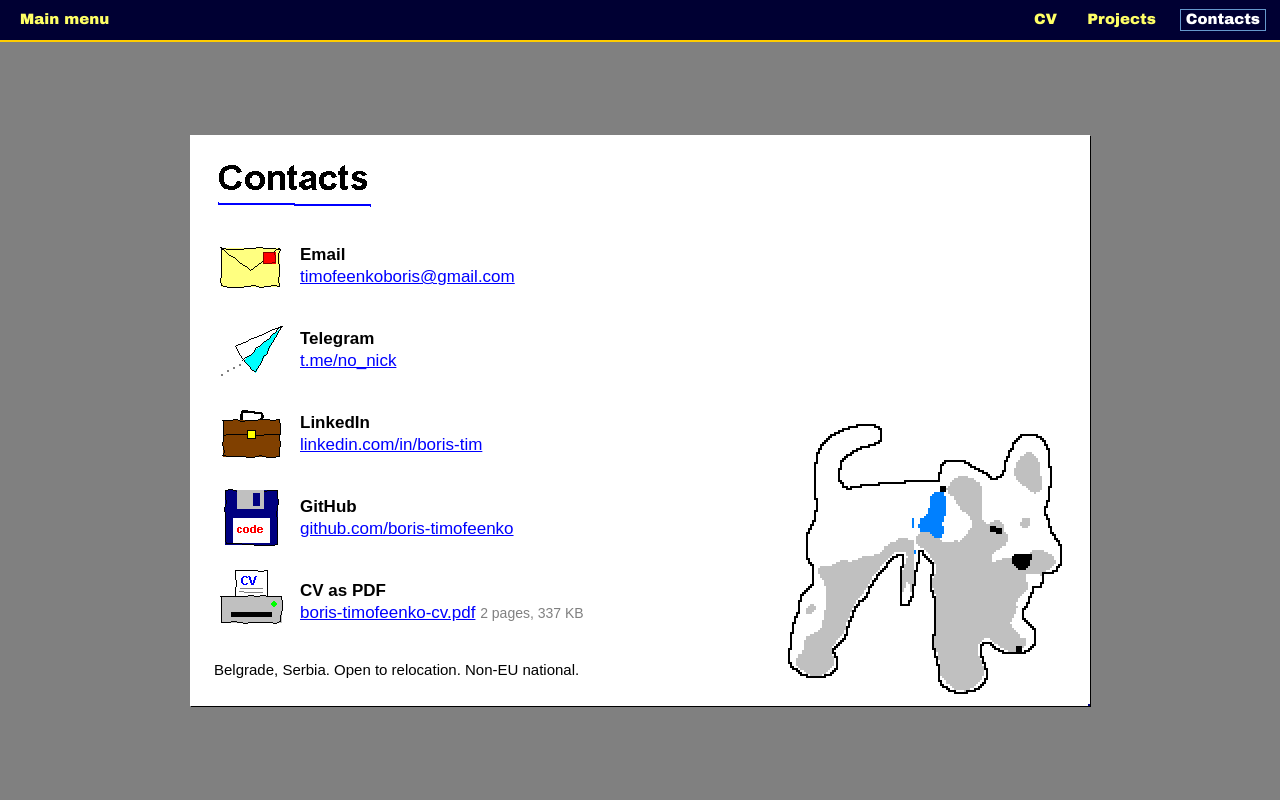
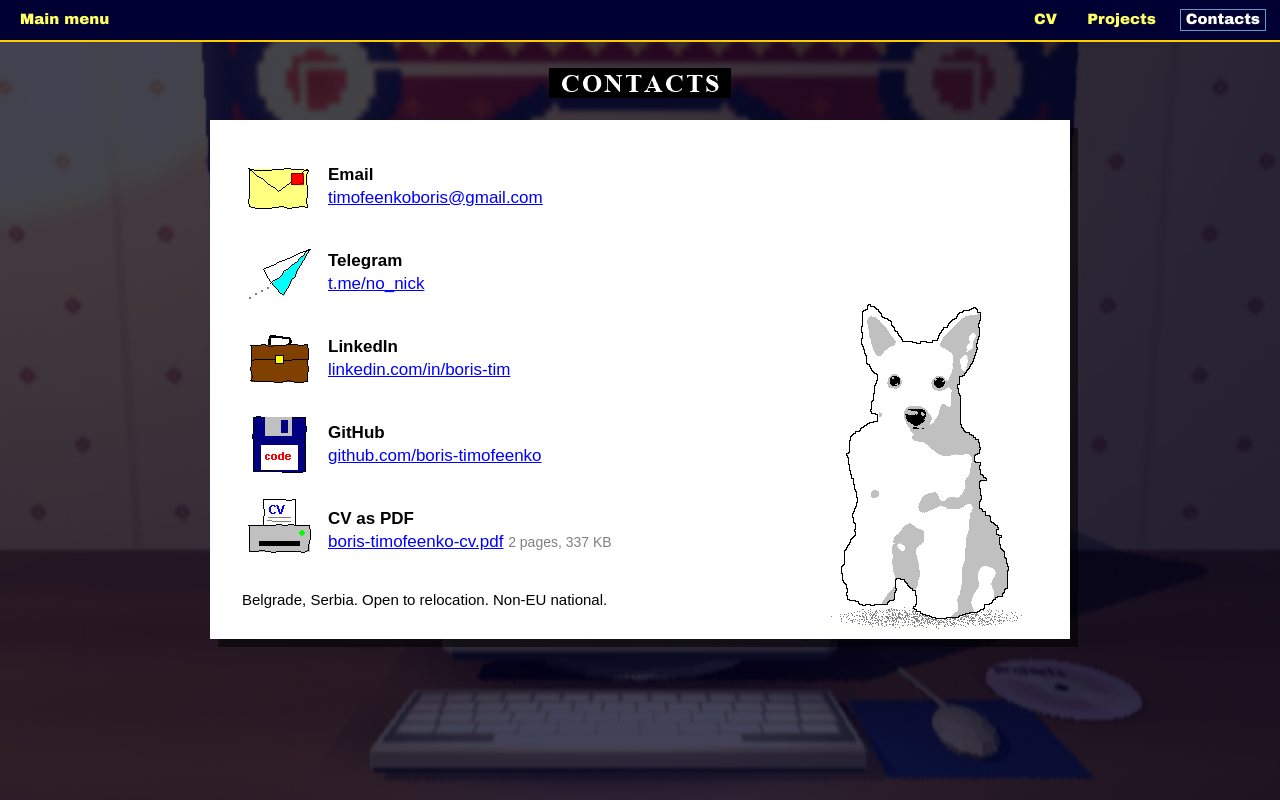
Before and after one commit to boris-timofeenko/b0ris.net, a plain HTML site: page contacts/index.html in a window 1280 px wide. Drawn offline with Linux system fonts and the light colour scheme.

Commit message:
Deploy 14 November 2026 from 299e7bb-dirty

```diff
--- a/contacts/index.html
+++ b/contacts/index.html
@@ -7,30 +7,36 @@
 <title>Contacts: b0ris.net</title>
 <link rel="stylesheet" href="../v/disc/disc.css?v=6da0a4ae">
 <style>
-/* The contacts drawn in Paint: the grey workspace over the whole screen, a white canvas */
-html { background: #808080; -webkit-text-size-adjust: 100%; }
-body { margin: 0; min-height: 100vh; display: flex; flex-direction: column; }
-@supports (height: 100dvh) { body { min-height: 100dvh; } }
-img { image-rendering: pixelated; }
-.work { flex: 1; display: flex; flex-direction: column; justify-content: center; padding: 20px 16px; }
-.canvas { position: relative; box-sizing: border-box; width: 100%; max-width: 900px; min-height: 470px; margin: 0 auto; padding: 22px 24px 26px; background: #FFFFFF; box-shadow: 1px 1px 0 #000; overflow: hidden; }
-.canvas h1 { margin: 0 0 18px; line-height: 0; }
+/* Contacts: the Paint drawing printed out. The room of the projects menu behind, dimmed as on the list of all
+   projects, the black name bar over it, and the white sheet from the printer with the icons drawn in Paint and Tundra
+   drawn in Paint too, but turning in 3D (tools/proto/paint_tundra.py, v/disc/paint-dog.js). */
+html { background: #000022; -webkit-text-size-adjust: 100%; }
+body { margin: 0; min-height: 100vh; color: #000; font: 17px/1.3 Arial, Helvetica, sans-serif;
+  background: linear-gradient(rgba(0,0,30,0.74), rgba(0,0,30,0.74)), #000022 url(../v/proto/menu-room.jpg?v=ae94d8cd) center / cover fixed; }
+img, canvas { image-rendering: pixelated; }
+.page { max-width: 860px; margin: 0 auto; padding: 26px 16px 64px; }
+.page h1 { margin: 0 0 22px; line-height: 0; text-align: center; }
+.sheet { position: relative; box-sizing: border-box; min-height: 470px; padding: 30px 32px 30px; background: #FFFFFF;
+  box-shadow: 8px 8px 0 rgba(0,0,0,0.55); }
 /* the Text tool had no smoothing */
-.list { list-style: none; margin: 0; padding: 0; display: grid; gap: 10px; max-width: 520px; position: relative; z-index: 1;
-  font: 17px/1.3 Arial, Helvetica, sans-serif; -webkit-font-smoothing: none; color: #000; }
+.list { list-style: none; margin: 0; padding: 0; display: grid; gap: 12px; max-width: 470px; -webkit-font-smoothing: none; }
 .list li { display: grid; grid-template-columns: 72px minmax(0, 1fr); gap: 14px; align-items: center; }
-.list b { display: block; font-weight: bold; }
+.list b { display: block; }
 .list a { color: #0000FF; overflow-wrap: anywhere; }
 .list a.pic { display: block; line-height: 0; border: 1px dashed transparent; }
-.list a.pic:hover, .list a.pic:focus { border-color: #000; outline: none; }
+.list li:hover a.pic, .list a.pic:focus { border-color: #000; outline: none; }
 .list small { font-size: 14px; color: #808080; }
-.where { margin: 20px 0 0; font: 15px/1.4 Arial, Helvetica, sans-serif; -webkit-font-smoothing: none; color: #000; position: relative; z-index: 1; max-width: 520px; }
-.dog { position: absolute; right: 8px; bottom: -6px; width: 300px; height: auto; }
-.handle { position: absolute; right: -4px; bottom: -4px; width: 6px; height: 6px; background: #000080; }
+.where { margin: 22px 0 0; font-size: 15px; -webkit-font-smoothing: none; max-width: 470px; }
+.pdog { position: absolute; right: 40px; bottom: 8px; line-height: 0; cursor: pointer; }
+/* too narrow for her beside the list: she sits under it, in the middle */
+@media (max-width: 860px) {
+  .sheet { padding-bottom: 372px; min-height: 0; }
+  .pdog { right: 50%; margin-right: -112px; }
+}
 @media (max-width: 700px) {
-  .work { padding: 12px 10px; justify-content: flex-start; }
-  .canvas { padding: 16px 14px 220px; min-height: 0; }
-  .dog { width: 210px; right: 50%; margin-right: -105px; }
+  .page { padding: 18px 12px 40px; }
+  .sheet { padding: 20px 16px 286px; box-shadow: 5px 5px 0 rgba(0,0,0,0.55); }
+  .pdog { margin-right: -86px; }
 }
 </style>
 </head>
@@ -43,21 +49,22 @@ img { image-rendering: pixelated; }
 <a href="../contacts/" data-nav="contacts">Contacts</a>
 </nav>
 
-<main class="work">
-<div class="canvas">
-<h1><img src="../v/disc/paint-contacts.gif?v=40f26933" width="173" height="54" alt="Contacts"></h1>
+<main class="page">
+<h1><img src="../v/disc/title-contacts.gif?v=cbde952c" width="182" height="30" alt="Contacts"></h1>
+<div class="sheet">
 <ul class="list">
-<li><a class="pic" href="mailto:timofeenkoboris@gmail.com" aria-hidden="true" tabindex="-1"><img src="../v/disc/paint-mail.gif?v=f103dd78" width="72" height="72" alt=""></a><span><b>Email</b><a href="mailto:timofeenkoboris@gmail.com">timofeenkoboris@gmail.com</a></span></li>
-<li><a class="pic" href="https://t.me/no_nick" aria-hidden="true" tabindex="-1"><img src="../v/disc/paint-plane.gif?v=94e9266d" width="72" height="72" alt=""></a><span><b>Telegram</b><a href="https://t.me/no_nick">t.me/no_nick</a></span></li>
-<li><a class="pic" href="https://linkedin.com/in/boris-tim" aria-hidden="true" tabindex="-1"><img src="../v/disc/paint-case.gif?v=44c7d0bb" width="72" height="72" alt=""></a><span><b>LinkedIn</b><a href="https://linkedin.com/in/boris-tim">linkedin.com/in/boris-tim</a></span></li>
-<li><a class="pic" href="https://github.com/boris-timofeenko" aria-hidden="true" tabindex="-1"><img src="../v/disc/paint-floppy.gif?v=06f2e739" width="72" height="72" alt=""></a><span><b>GitHub</b><a href="https://github.com/boris-timofeenko">github.com/boris-timofeenko</a></span></li>
-<li><a class="pic" href="https://b0ris.net/boris-timofeenko-cv.pdf?v=75dc65d9" aria-hidden="true" tabindex="-1"><img src="../v/disc/paint-printer.gif?v=799d0996" width="72" height="72" alt=""></a><span><b>CV as PDF</b><a href="https://b0ris.net/boris-timofeenko-cv.pdf?v=75dc65d9">boris-timofeenko-cv.pdf</a> <small>2 pages, 337 KB</small></span></li>
+<li><a class="pic" href="mailto:timofeenkoboris@gmail.com" aria-hidden="true" tabindex="-1"><img data-look src="../v/disc/paint-mail.gif?v=f103dd78" width="72" height="72" alt=""></a><span><b>Email</b><a href="mailto:timofeenkoboris@gmail.com">timofeenkoboris@gmail.com</a></span></li>
+<li><a class="pic" href="https://t.me/no_nick" aria-hidden="true" tabindex="-1"><img data-look src="../v/disc/paint-plane.gif?v=94e9266d" width="72" height="72" alt=""></a><span><b>Telegram</b><a href="https://t.me/no_nick">t.me/no_nick</a></span></li>
+<li><a class="pic" href="https://linkedin.com/in/boris-tim" aria-hidden="true" tabindex="-1"><img data-look src="../v/disc/paint-case.gif?v=44c7d0bb" width="72" height="72" alt=""></a><span><b>LinkedIn</b><a href="https://linkedin.com/in/boris-tim">linkedin.com/in/boris-tim</a></span></li>
+<li><a class="pic" href="https://github.com/boris-timofeenko" aria-hidden="true" tabindex="-1"><img data-look src="../v/disc/paint-floppy.gif?v=06f2e739" width="72" height="72" alt=""></a><span><b>GitHub</b><a href="https://github.com/boris-timofeenko">github.com/boris-timofeenko</a></span></li>
+<li><a class="pic" href="https://b0ris.net/boris-timofeenko-cv.pdf?v=75dc65d9" aria-hidden="true" tabindex="-1"><img data-look src="../v/disc/paint-printer.gif?v=799d0996" width="72" height="72" alt=""></a><span><b>CV as PDF</b><a href="https://b0ris.net/boris-timofeenko-cv.pdf?v=75dc65d9">boris-timofeenko-cv.pdf</a> <small>2 pages, 337 KB</small></span></li>
 </ul>
 <p class="where">Belgrade, Serbia. Open to relocation. Non-EU national.</p>
-<img class="dog" src="../v/proto/paint-dog.gif?v=c6ddff89" width="300" height="300" alt="My dog, traced from my MiniDV tape with the pencil">
-<span class="handle"></span>
+<div class="pdog" data-pdog><picture><source media="(max-width: 700px)" srcset="../v/disc/paint-tundra/phone/sit.png?v=c1acdc79"><img class="still" src="../v/disc/paint-tundra/desk/sit.png?v=ae27b012" alt="My dog Tundra, drawn in Paint"></picture><template data-sheets="desk"><img data-sheet="body" src="../v/disc/paint-tundra/desk/body.png?v=1a32e62e" alt=""><img data-sheet="shut" src="../v/disc/paint-tundra/desk/shut.png?v=574d20b9" alt=""><img data-sheet="tail" src="../v/disc/paint-tundra/desk/tail.png?v=97ba9daa" alt=""><img data-sheet="shadow" src="../v/disc/paint-tundra/desk/shadow.png?v=ab80f1bb" alt=""></template><template data-sheets="phone"><img data-sheet="body" src="../v/disc/paint-tundra/phone/body.png?v=a3d8794e" alt=""><img data-sheet="shut" src="../v/disc/paint-tundra/phone/shut.png?v=61c2429e" alt=""><img data-sheet="tail" src="../v/disc/paint-tundra/phone/tail.png?v=4f566bd1" alt=""><img data-sheet="shadow" src="../v/disc/paint-tundra/phone/shadow.png?v=45139e8f" alt=""></template></div>
 </div>
 </main>
+<script src="../v/disc/paint-tundra/frames.js?v=a6e1a936"></script>
+<script src="../v/disc/paint-dog.js?v=eb59f464"></script>
 <script src="../v/disc/disc.js?v=6a7d03bd"></script>
 </body>
 </html>
--- /dev/null
+++ b/v/disc/paint-dog.js
@@ -0,0 +1,119 @@
+// Tundra drawn in Paint, but in 3D, on the Contacts page. tools/proto/paint_tundra.py redrew the renders of her
+// sitting with her head turned (13 turns x 3 tilts) as Paint drawings; here they are shown one at a time on a canvas,
+// never blended, so her head turns the way a flipbook does: a frame, then the next. She looks at the mouse, at the
+// contact under it, now and then at a contact by herself (phones have no mouse), and back at the visitor when nothing
+// happens; she blinks, and wags when a contact is pointed at or when she is clicked.
+// The element: <div data-pdog> with the still (.still) and a <template data-sheets="desk|phone"> per size holding the
+// sheets as <img data-sheet="body|shut|tail|shadow">, so they load only when used; without the script the still stays.
+(function () {
+  var box = document.querySelector("[data-pdog]"), ALL = window.PAINT_TUNDRA;
+  if (!box || !ALL) return;
+  var size = matchMedia("(max-width: 700px)").matches ? "phone" : "desk";
+  var T = ALL[size], tpl = box.querySelector('template[data-sheets="' + size + '"]');
+  if (!T || !tpl) return;
+
+  var STEP = 45;          // ms per frame while her head turns
+  var LINGER = 2600;      // ms she keeps looking at a still mouse before she looks back at the visitor
+  var WAG_FPS = 20;
+
+  var pics = {}, waiting = 0;
+  [].forEach.call(tpl.content.querySelectorAll("img[data-sheet]"), function (src) {
+    var im = new Image();
+    waiting++;
+    im.onload = function () { if (--waiting === 0) start(); };
+    im.src = src.getAttribute("src");
+    pics[src.getAttribute("data-sheet")] = im;
+  });
+
+  var canvas = document.createElement("canvas");
+  canvas.width = T.w;
+  canvas.height = T.h;
+  canvas.setAttribute("aria-hidden", "true");
+  var g = canvas.getContext("2d");
+  g.imageSmoothingEnabled = false;
+
+  function index(v, list) { return Math.max(0, Math.min(list.length - 1, Math.round((v - list[0]) / (list[1] - list[0])))); }
+  var home = { i: index(T.visitor[0], T.yaws), j: index(T.visitor[1], T.pitches) };
+  var head = { i: home.i, j: home.j }, aim = { i: home.i, j: home.j };
+
+  // the angle from her eyes to a point on the screen, as if the screen stood in front of her about as far as she
+  // is tall; yaw to her left is to the visitor's right
+  function lookAt(x, y) {
+    var r = canvas.getBoundingClientRect(), k = r.width / T.w, depth = 1.5 * r.height;
+    var dx = x - (r.left + T.eyes[0] * k), dy = y - (r.top + T.eyes[1] * k), deg = 180 / Math.PI;
+    aim.i = index(T.visitor[0] + Math.atan2(dx, depth) * deg, T.yaws);
+    aim.j = index(T.visitor[1] + Math.atan2(-dy, depth * 1.4) * deg, T.pitches);
+    kick();
+  }
+  function lookAtEl(el) { var r = el.getBoundingClientRect(); lookAt(r.left + r.width / 2, r.top + r.height / 2); }
+  function lookHome() { aim.i = home.i; aim.j = home.j; kick(); }
+  var linger = 0;
+  function homeLater(ms) { clearTimeout(linger); linger = setTimeout(lookHome, ms || LINGER); }
+
+  var blinkUntil = 0, wagFrom = 0, wagUntil = 0;
+  function blink() {
+    blinkUntil = performance.now() + 130;
+    kick();
+    setTimeout(blink, Math.random() < 0.2 ? 280 : 2500 + Math.random() * 4500);
+  }
+  function wag(cycles) {
+    var now = performance.now();
+    if (now < wagUntil) return;
+    wagFrom = now;
+    wagUntil = now + cycles * T.tailFrames * 1000 / WAG_FPS;
+    kick();
+  }
+
+  function draw(now) {
+    g.clearRect(0, 0, T.w, T.h);
+    g.drawImage(pics.shadow, 0, 0);
+    var sheet = now < blinkUntil ? pics.shut : pics.body;
+    g.drawImage(sheet, head.i * T.w, head.j * T.h, T.w, T.h, 0, 0, T.w, T.h);
+    var f = now < wagUntil ? Math.floor((now - wagFrom) * WAG_FPS / 1000) % T.tailFrames : 0;
+    var t = T.tail, tw = t[2] - t[0], th = t[3] - t[1];
+    g.drawImage(pics.tail, f * tw, 0, tw, th, t[0], t[1], tw, th);
+  }
+
+  var running = false, lastStep = 0;
+  function frame(now) {
+    if (now - lastStep >= STEP) {  // one frame of the turn at a time, sideways first, as a head turns
+      lastStep = now;
+      if (head.i !== aim.i) head.i += head.i < aim.i ? 1 : -1;
+      else if (head.j !== aim.j) head.j += head.j < aim.j ? 1 : -1;
+    }
+    draw(now);
+    if (head.i !== aim.i || head.j !== aim.j || now < blinkUntil || now < wagUntil) requestAnimationFrame(frame);
+    else running = false;
+  }
+  function kick() { if (!running && !waiting) { running = true; requestAnimationFrame(frame); } }
+
+  function start() {
+    var still = box.querySelector(".still");
+    still = still && (still.closest("picture") || still);
+    box.insertBefore(canvas, still);
+    if (still) still.hidden = true;
+    draw(performance.now());
+    setTimeout(blink, 1500 + Math.random() * 2000);
+
+    var mouse = false;
+    document.addEventListener("mousemove", function (e) { mouse = true; lookAt(e.clientX, e.clientY); homeLater(); });
+    document.documentElement.addEventListener("mouseleave", function () { homeLater(400); });
+    var marks = [].slice.call(document.querySelectorAll("[data-look]"));
+    marks.forEach(function (el) {
+      var link = el.closest("li") || el;
+      var point = function () { lookAtEl(el); wag(2); homeLater(); };
+      link.addEventListener("mouseenter", point);
+      link.addEventListener("focusin", point);
+      link.addEventListener("touchstart", point, { passive: true });
+    });
+    box.addEventListener("click", function () { lookHome(); wag(4); });
+    // by herself: a look at one of the contacts now and then, when the mouse is not leading her
+    (function glance() {
+      setTimeout(function () {
+        if (!mouse && marks.length && !document.hidden) { lookAtEl(marks[Math.floor(Math.random() * marks.length)]); homeLater(1600); }
+        if (!document.hidden && Math.random() < 0.3) wag(2);
+        glance();
+      }, 4000 + Math.random() * 5000);
+    })();
+  }
+})();
--- /dev/null
+++ b/v/disc/paint-tundra/frames.js
@@ -0,0 +1,2 @@
+// Written by tools/proto/paint_tundra.py: the sizes of the Paint Tundra's sheets.
+window.PAINT_TUNDRA = {"desk":{"w":224,"h":339,"cols":13,"rows":3,"eyes":[99.9,88.4],"visitor":[10.9,5.8],"yaws":[-60,-50,-40,-30,-20,-10,0,10,20,30,40,50,60],"pitches":[-15,0,15],"tail":[174,177,218,245],"tailFrames":12},"phone":{"w":172,"h":261,"cols":13,"rows":3,"eyes":[76.9,68.7],"visitor":[10.9,5.8],"yaws":[-60,-50,-40,-30,-20,-10,0,10,20,30,40,50,60],"pitches":[-15,0,15],"tail":[133,135,167,187],"tailFrames":12}};
```
Also changed, not shown: v/disc/paint-contacts.gif (deleted), v/disc/paint-tundra/desk/body.png (added), v/disc/paint-tundra/desk/shadow.png (added), v/disc/paint-tundra/desk/shut.png (added), v/disc/paint-tundra/desk/sit.png (added), v/disc/paint-tundra/desk/tail.png (added), v/disc/paint-tundra/phone/body.png (added), v/disc/paint-tundra/phone/shadow.png (added), v/disc/paint-tundra/phone/shut.png (added), v/disc/paint-tundra/phone/sit.png (added), v/disc/paint-tundra/phone/tail.png (added), v/disc/title-contacts.gif (added), v/proto/paint-dog.gif (deleted).
